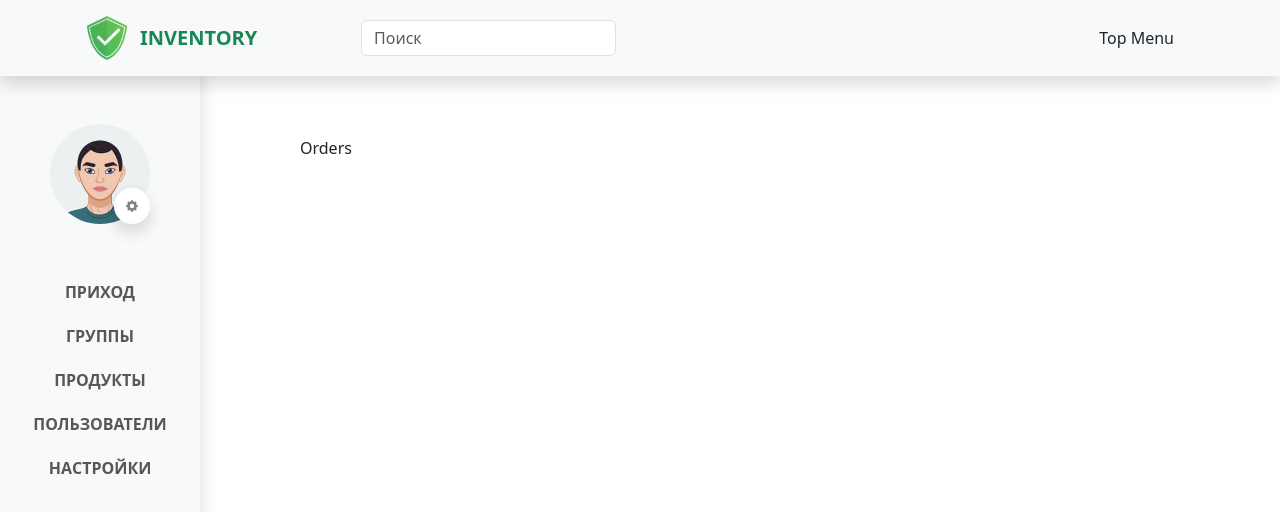
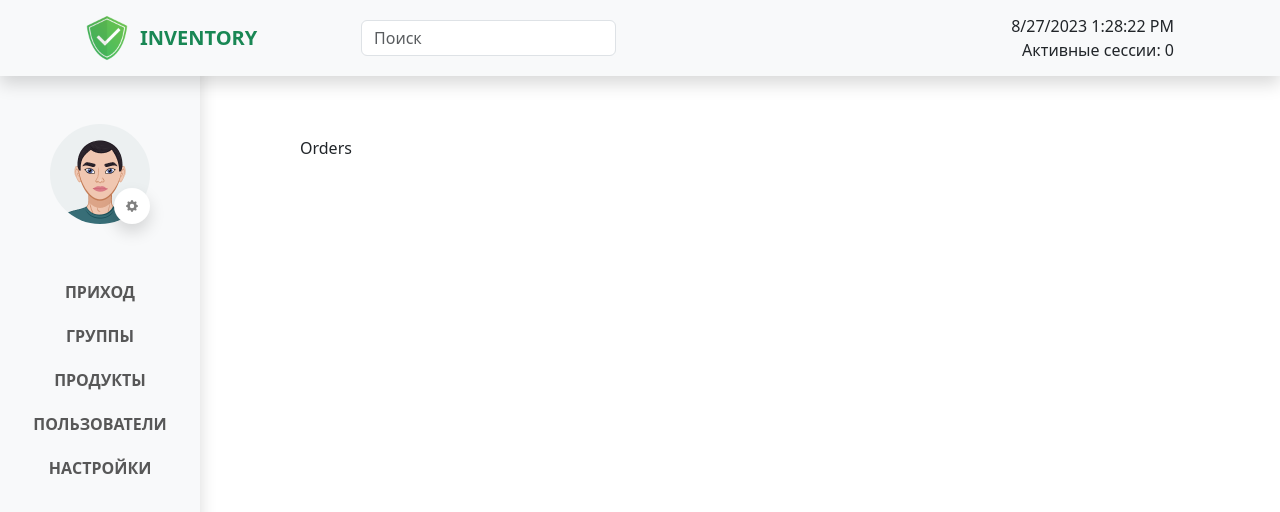
Before and after one commit to yatochkaaa/dzencode_inventory, a React (Create React App) app: page /orders in a window 1280 px wide. Shown: the top 512 px of the page. Built offline with nearby package versions, Linux system fonts and the light colour scheme; no server answers.

Commit message:
date and active session client logic

```diff
--- a/package.json
+++ b/package.json
@@ -17,6 +17,7 @@
     "react-dom": "^18.2.0",
     "react-router-dom": "^6.15.0",
     "react-scripts": "5.0.1",
+    "socket.io-client": "^4.7.2",
     "typescript": "^4.9.5",
     "web-vitals": "^2.1.4"
   },
--- a/src/components/TopMenu.tsx
+++ b/src/components/TopMenu.tsx
@@ -1,7 +1,34 @@
 import React from "react";
+import io from "socket.io-client";
 
 const TopMenu: React.FC = () => {
-  return <div className="d-flex justify-content-end">Top Menu</div>;
+  const [dateTime, setDateTime] = React.useState(new Date());
+  const [activeSessions, setActiveSessions] = React.useState(0);
+
+  React.useEffect(() => {
+    const socket = io("http://localhost:3001");
+
+    socket.on("activeSessionsUpdate", (count: number) => {
+      setActiveSessions(count);
+    });
+
+    const interval = setInterval(() => {
+      setDateTime(new Date());
+    }, 1000);
+
+    return () => {
+      socket.disconnect();
+      clearInterval(interval);
+    };
+  }, []);
+  return (
+    <div className="d-flex flex-column align-items-end">
+      <div className="date-time">
+        {dateTime.toLocaleDateString()} {dateTime.toLocaleTimeString()}
+      </div>
+      <div className="active-sessions">Активные сессии: {activeSessions}</div>
+    </div>
+  );
 };
 
 export default TopMenu;
```
Also changed, not shown: 1 other file (tests, documents, lock files or other folders).
